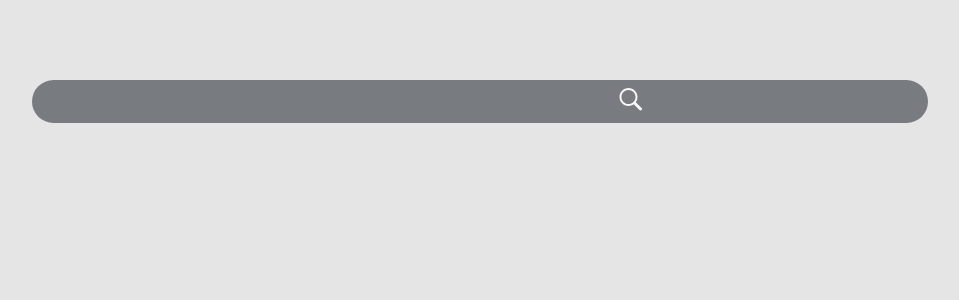
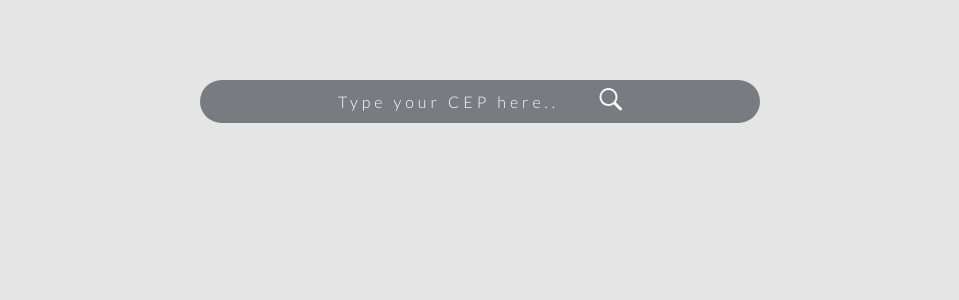
Before and after one commit to Matheusifz/AvaliacaoTecnicaViaCep, a React (Create React App) app: page / in a window 1280 px wide. Shown: the top 300 px of the page, without its empty margins (160-1119 px from the left). Built offline with nearby package versions, Linux system fonts and the light colour scheme.

Commit message:
feat: change max width of card

```diff
--- a/src/components/input/index.tsx
+++ b/src/components/input/index.tsx
@@ -1,12 +1,20 @@
-import { Input as StyledInput } from "./styles";
 
-interface InputProps {
+import React, {
+  InputHTMLAttributes,
+} from "react";
+import { Container } from "./styles";
+
+interface InputProps extends InputHTMLAttributes<HTMLInputElement>{
   query: string;
   onChange: (event: any) => void;
 }
 
-const Input: React.FC<InputProps> = ({ query, onChange }) => {
-  return <StyledInput  value={query} onChange={onChange}></StyledInput>;
+const Input: React.FC<InputProps> = ({ query, onChange, ...rest }) => {
+  return (
+    <Container>
+      <input  value={query} onChange={onChange}  {...rest}  />
+    </Container>
+  );
 };
 
 export default Input;
--- a/src/components/input/styles.ts
+++ b/src/components/input/styles.ts
@@ -1,6 +1,7 @@
 import styled from "styled-components";
 
-export const Input = styled.input`
+export const Container = styled.div`
+  input {
     background: Transparent no-repeat;
     -webkit-box-shadow: none;
     -moz-box-shadow: none;
@@ -8,7 +9,18 @@ export const Input = styled.input`
     overflow: hidden;
     outline: none;
 
-  width: 300px;
+    text-align: center;
+
+    width: 260px;
     padding: 0 20px;
     color: #fff;
+
+    &::placeholder {
+      color: #fff;
+    }
+
+    &:focus::placeholder {
+      color: transparent;
+    }
+  }
 `;
--- a/src/pages/Home/index.tsx
+++ b/src/pages/Home/index.tsx
@@ -40,14 +40,14 @@ const Home: React.FC = () => {
 
   return (
     <Container>
-      <Card maxWidth="980px" width="70%" height="43px">
-        <Input query={query} onChange={onChange} />
+      <Card maxWidth="560px" width="70%" height="43px">
+        <Input query={query} onChange={onChange} placeholder="Type your CEP here..."/>
         <Button onClick={handleInputSubmit}>
           <GoSearch size={24} color="#F8F8F8" />
         </Button>
       </Card>
       {!!address && (
-        <Card maxWidth="980px" width="70%" height="262px">
+        <Card maxWidth="560px" width="70%" height="262px">
           <Content>
             <li>
               <FaRoad size={20} color="#F8F8F8" />
```
Lines whose indentation alone changed are shown as unchanged.
